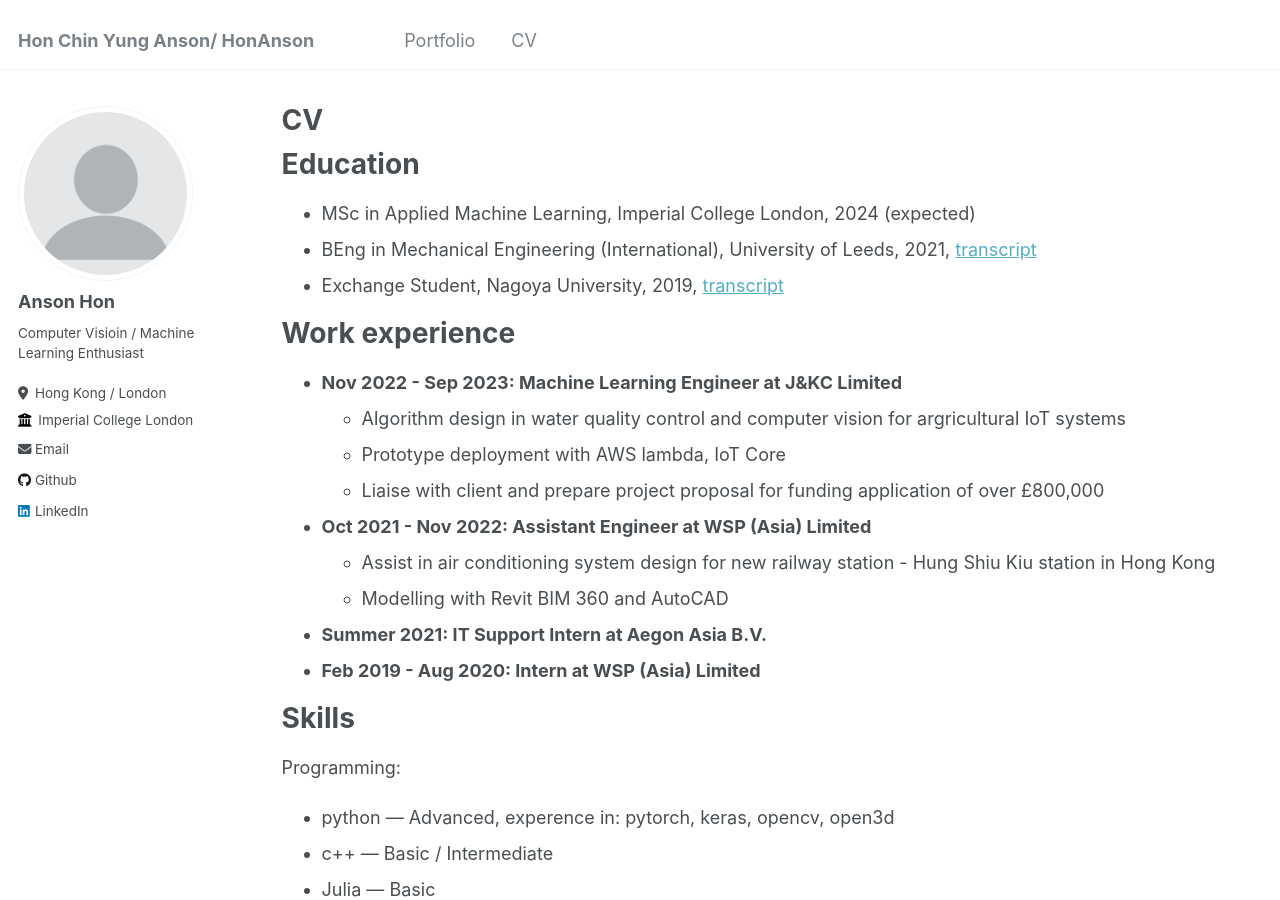
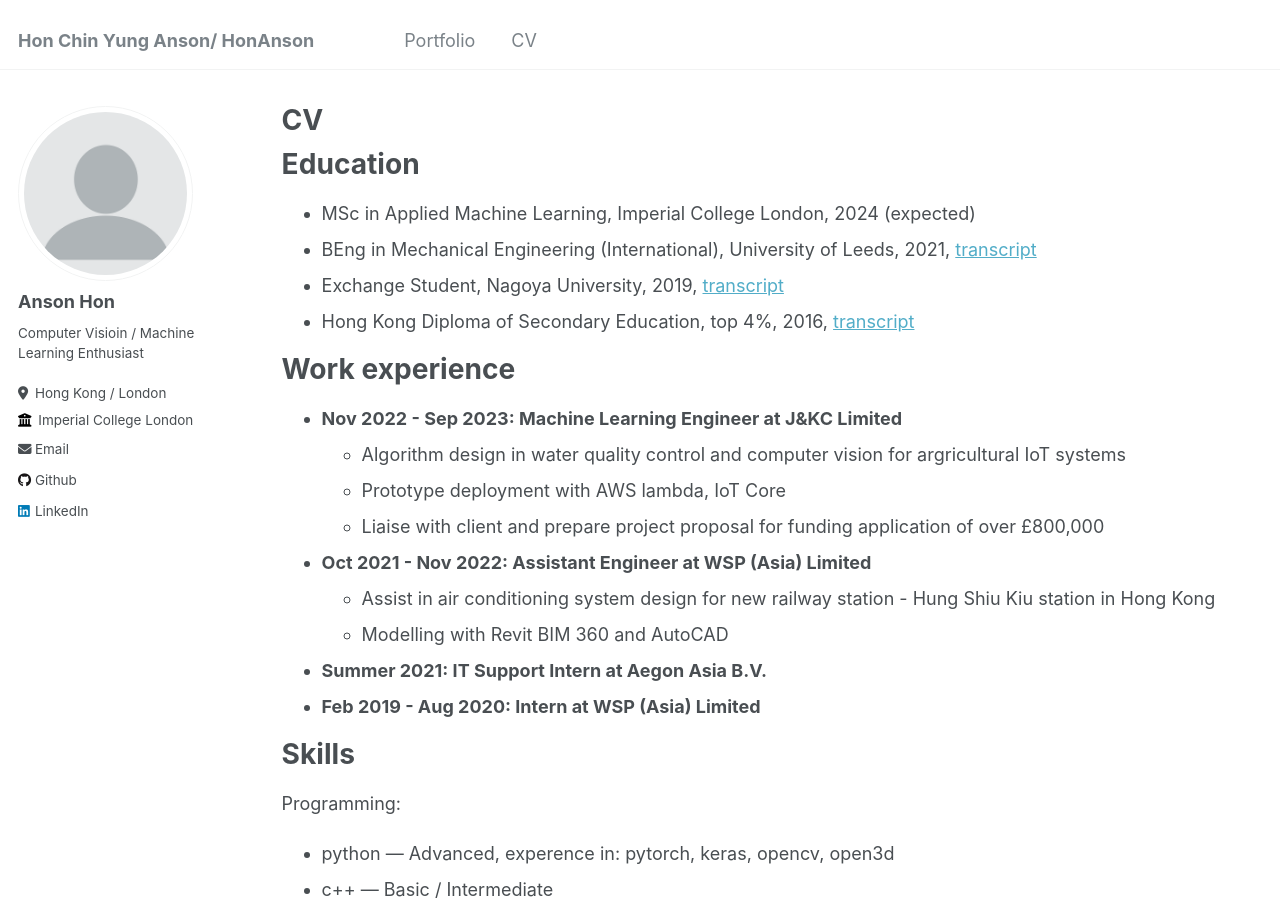
Before and after one commit to HonAnson/HonAnson.github.io, a Jekyll site: the page built from _pages/cv.md, in a window 1280 px wide and 900 px high. Built offline with Jekyll 4.4.1, drawn with Linux system fonts in a browser that asks for light colours.

Commit message:
added transcript

```diff
--- a/_pages/cv.md
+++ b/_pages/cv.md
@@ -14,6 +14,7 @@ Education
 * MSc in Applied Machine Learning, Imperial College London, 2024 (expected)
 * BEng in Mechanical Engineering (International), University of Leeds, 2021, [transcript](https://HonAnson.github.io/files/U_of_Leeds_Transcript.pdf)
 * Exchange Student, Nagoya University, 2019, [transcript](https://HonAnson.github.io/files/NUPACE_transcript.pdf)
+* Hong Kong Diploma of Secondary Education, top 4%, 2016, [transcript](https://HonAnson.github.io/files/DSE_transcript.pdf)
 
 Work experience
 ======
```
Also changed, not shown: 1 other file.
